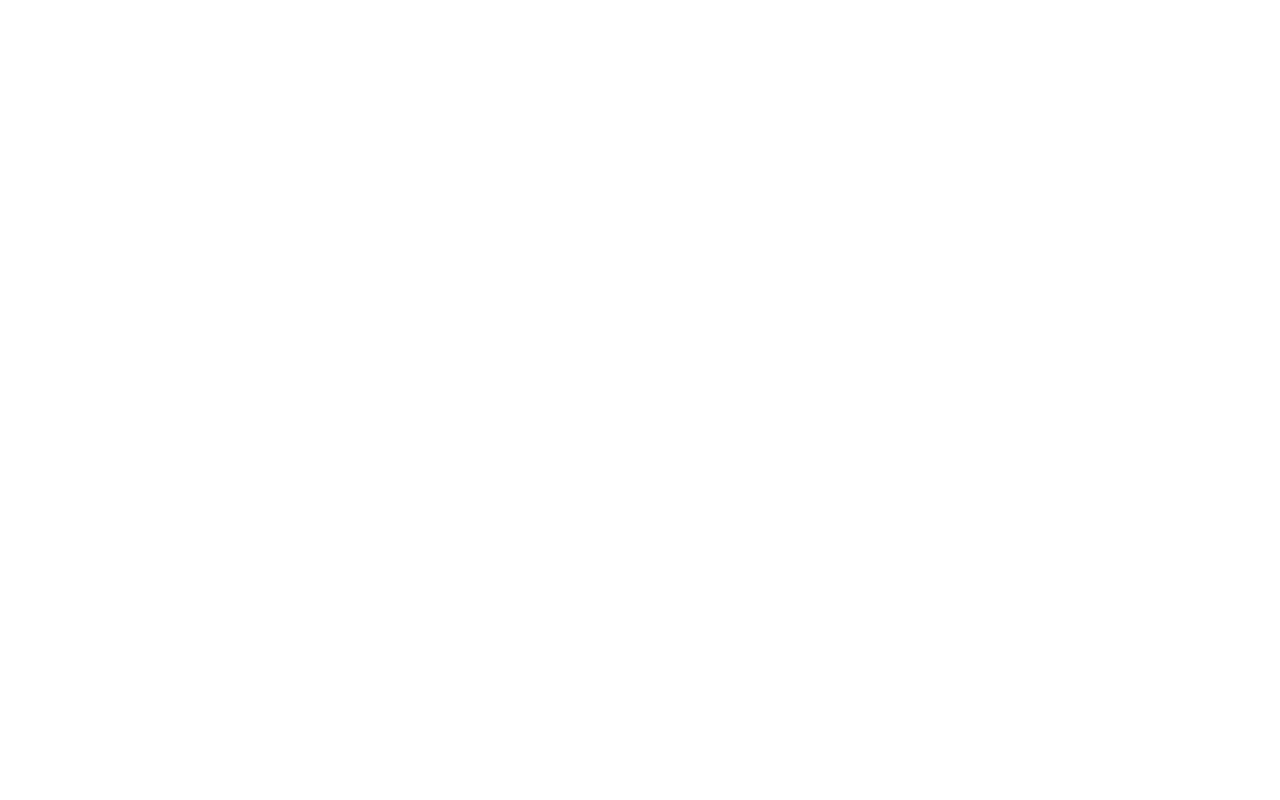
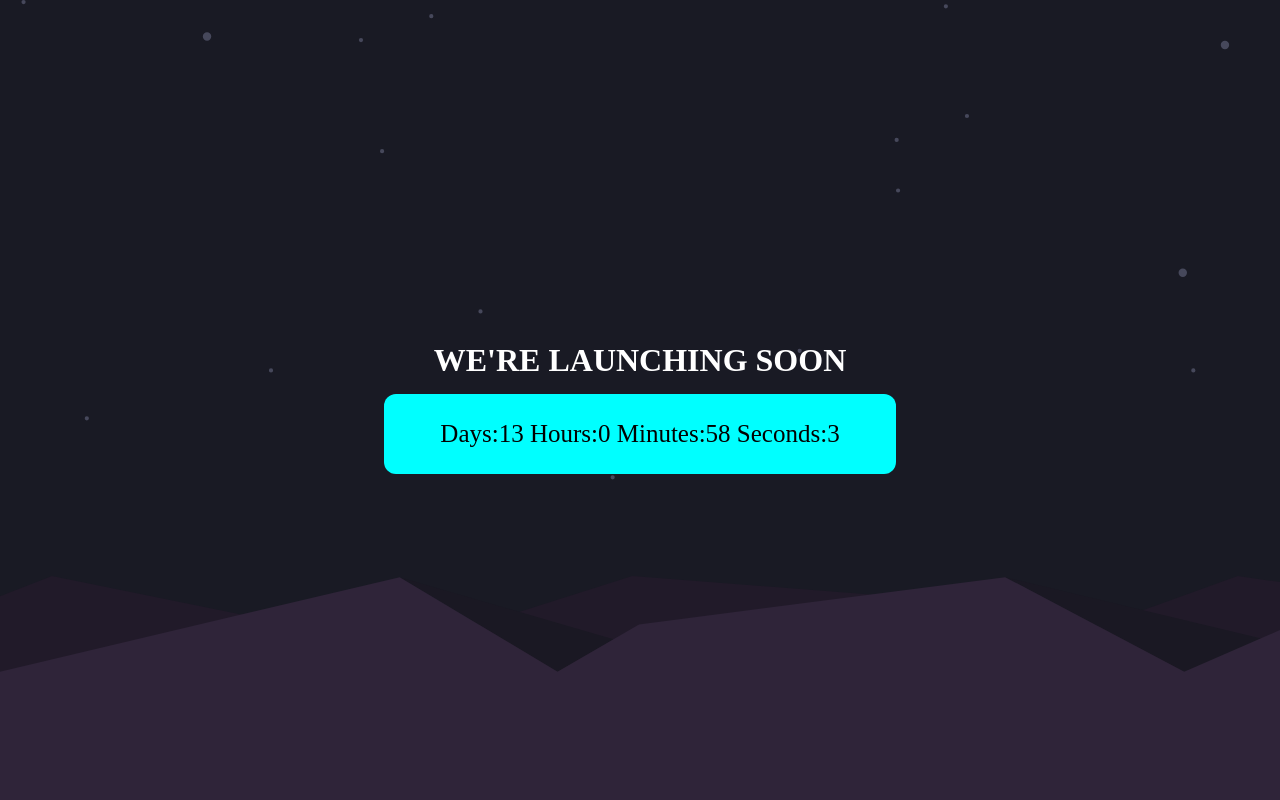
Before and after one commit to Suhad77/todo-app, a plain HTML site: page index.html in a window 1280 px wide. Drawn offline with Linux system fonts and the light colour scheme.

Commit message:
style change

```diff
--- a/index.html
+++ b/index.html
@@ -4,11 +4,46 @@
     <meta charset="UTF-8">
     <meta http-equiv="X-UA-Compatible" content="IE=edge">
     <meta name="viewport" content="width=device-width, initial-scale=1.0">
-    <title>Document</title>
+    <title>countdown</title>
 
     <link rel="stylesheet" href="style/style.css">
 </head>
 <body>
+    <div class="app-bg">
+        <div class="container">
+            <div>
+                <h1>we're launching soon</h1>
+                <div id="count-bg"></div>
+            </div>
+        </div>
+    </div>
+    <footer class="footer-img">
+        <div class="social-media">
 
+        </div>
+    </footer>
+
+    <script>
+        var endDate =new Date( "feb 15, 2022 00:00:00").getTime();
+
+        var x = setInterval(function(){
+
+        var now = new Date().getTime();
+
+        var diff = endDate - now ;
+
+        var days = Math.floor(diff / (1000* 60*60*24));
+
+        var hours = Math.floor((diff % (1000 * 60 * 60 * 24)) / (1000 * 60* 60));
+
+        var minutes = Math.floor((diff % (1000 * 60 * 60)) / (1000 * 60));
+
+        var seconds = Math.floor((diff % (1000 * 60)) / 1000);
+
+        document.getElementById("count-bg").innerHTML = "Days:" + days + "  Hours:" + hours + "  Minutes:" + minutes + "  Seconds:" + seconds
+
+    }, 1000);
+
+    </script>
 </body>
 </html>
--- a/style/style.css
+++ b/style/style.css
@@ -0,0 +1,48 @@
+*{
+    margin: 0;
+    padding: 0;
+    box-sizing: border-box;
+}
+.app-bg{
+    background-image: url(../images/bg-stars.svg);
+    background-size: cover;
+    background-position: center;
+    background-repeat: no-repeat;
+    position: relative;
+    height: 100vh;
+    background-color: hsl(234, 17%, 12%);
+}
+.footer-img{
+    background-image: url(../images/pattern-hills.svg);
+    background-size: cover;
+    background-repeat: no-repeat;
+    position: absolute;
+    bottom: 0;
+    width: 100%;
+    height: 28vh;
+
+}
+.container{
+    display: flex;
+    justify-content: center;
+    flex-direction: column;
+    margin: auto;
+    height: 100vh;
+    text-align: center;
+}
+.container h1{
+    color: white;
+    padding: 15px 0;
+    text-transform: uppercase;
+}
+#count-bg{
+    background-color: rgb(0, 255, 255);
+    width: 40%;
+    height: 10vh;
+    margin: auto;
+    border-radius: 12px;
+    display: flex;
+    align-items: center;
+    justify-content: center;
+    font-size: 25px;
+}
```
Also changed, not shown: images/bg-stars.svg (added), images/favicon-32x32.png (added), images/icon-facebook.svg (added), images/icon-instagram.svg (added), images/icon-pinterest.svg (added), images/pattern-hills.svg (added).
